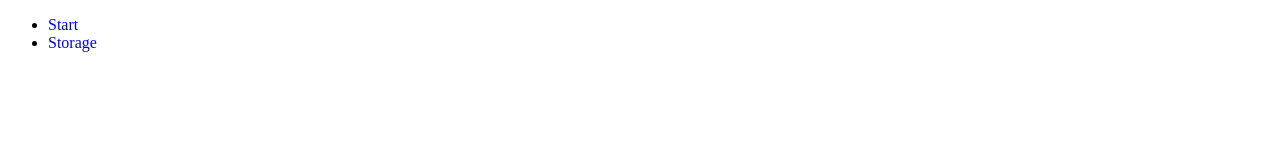
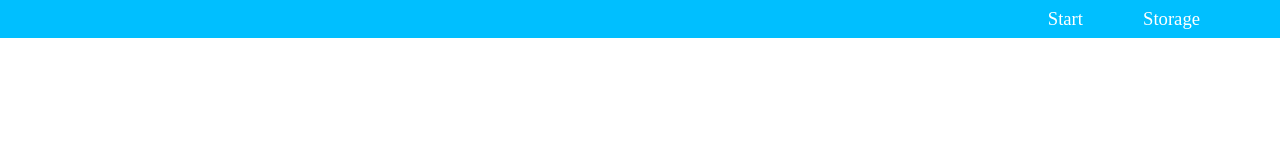
Before and after one commit to julian-lr/allnighter-v2, a plain HTML site: page index.html in a window 1280 px wide. Drawn offline with Linux system fonts and the light colour scheme.

Commit message:
Add files via upload

```diff
--- a/style.css
+++ b/style.css
@@ -1,6 +1,29 @@
 @charset "utf-8";
-/* CSS Document */
+/* a text decoration on all links */
 a {
 	text-decoration: none;
+	color: white;
+}
 
+.menu-navbar {
+	margin-top: -0.5em;
+	padding-top: 0.5em;
+	padding-bottom: 0.5em;
+	padding-right: 5em;
+	margin-left: -0.5em;
+	margin-right: -0.5em;
+	background-color: deepskyblue;
 }
+
+.navbar {
+	list-style-type: none;
+	margin: 0 auto;
+	text-align: end;
+}
+
+.navbar li {
+	display: inline-block;
+	margin-left: 3em;
+	font-size: 14pt;
+	font-family:
+}
```
